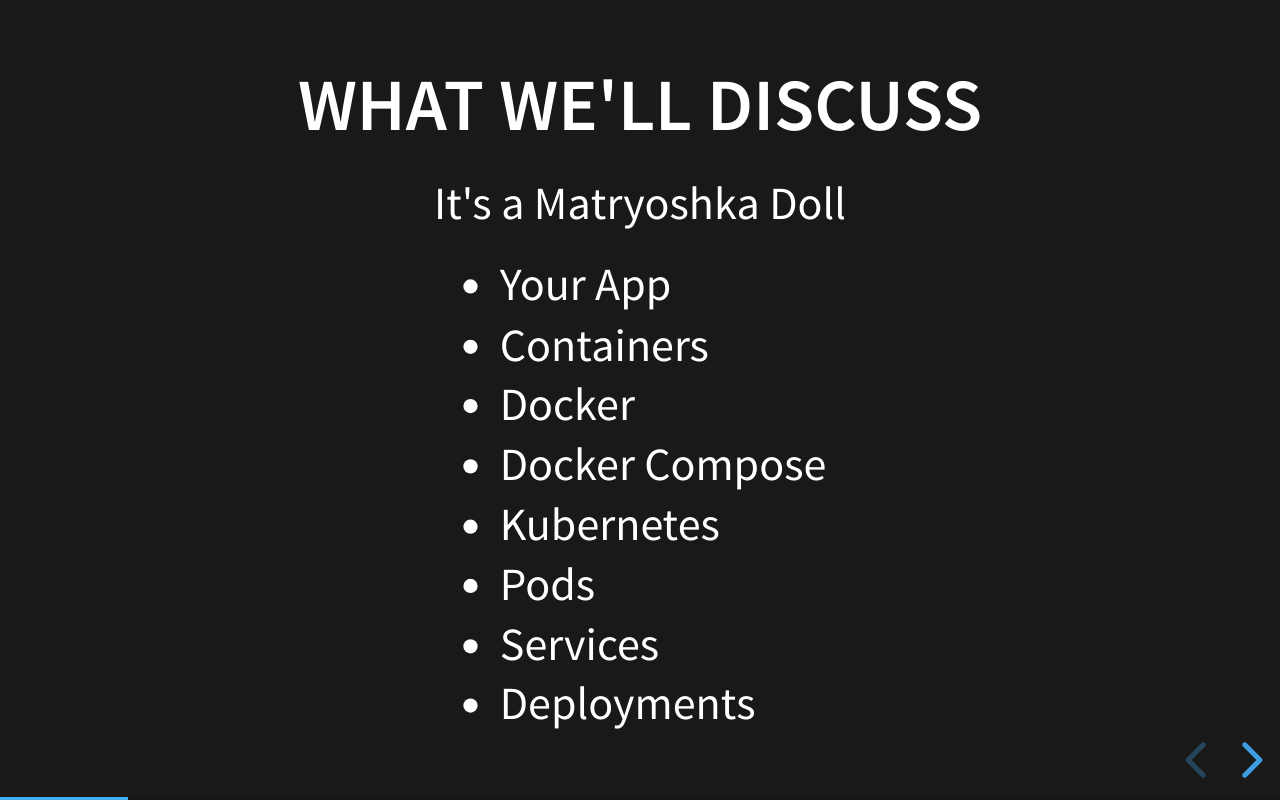
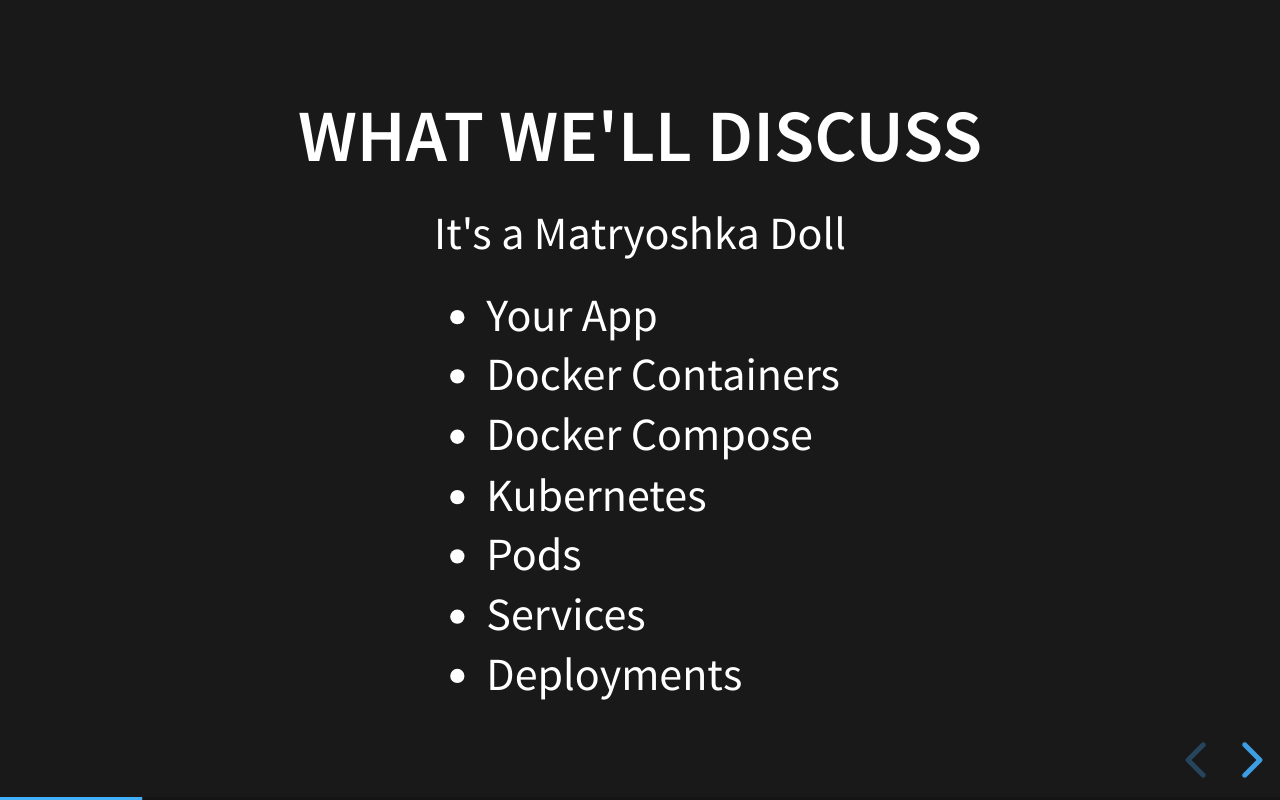
Before and after one commit to joseph-abell/containers-talk, a website: page dist/index.html in a window 1280 px wide. Both pictures are taken after a click on the button "next slide". Drawn offline with Linux system fonts and the light colour scheme.

Commit message:
Docker Containers

```diff
--- a/dist/index.html
+++ b/dist/index.html
@@ -26,8 +26,7 @@
 
 					<ul>
 						<li>Your App</li>
-						<li>Containers</li>
-						<li>Docker</li>
+						<li>Docker Containers</li>
 						<li>Docker Compose</li>
 						<li>Kubernetes</li>
 						<li>Pods</li>
@@ -39,13 +38,9 @@
 					<h2>Your App</h2>
 				</section>
 				<section>
-					<h2>Containers</h2>
+					<h2>Docker Containers</h2>
 					<p>Containers are a way to deploy our applications</p>
 					<p>They act as an extraction between the application and the server</p>
-				</section>
-				<section>
-					<h2>Docker</h2>
-					<p>A way to help you not care about where your app is running.</p>
 					<p>Meant to be the simplest way you go from nothing to a working application</p>
 					<ul>
 						<li>You get a stripped down operating system</li>
```
